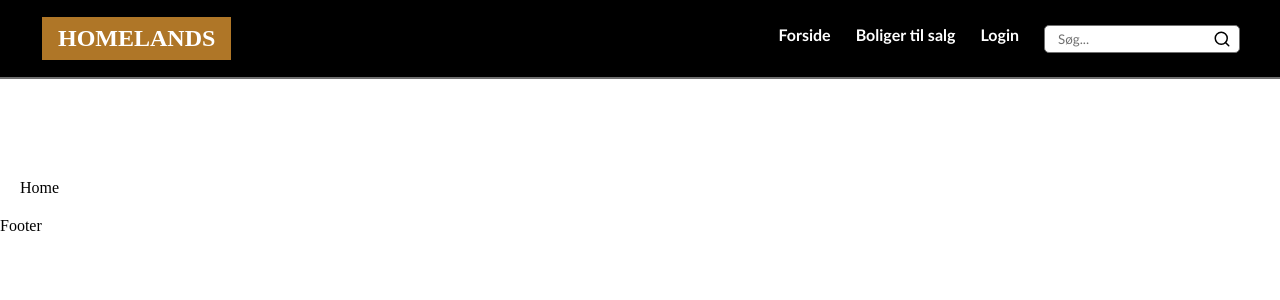
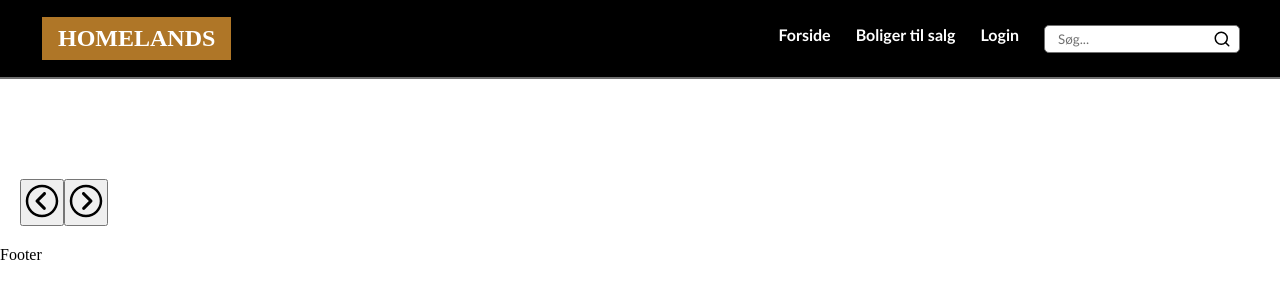
Before and after one commit to gllmsb/Homelands-opgave, a React (Vite) app in the folder homelands/: page / in a window 1280 px wide. Shown: the top 300 px of the page. Built offline with nearby package versions, Linux system fonts and the light colour scheme; a web font is replaced by a local one.

Commit message:
Slideshow without design

```diff
--- /dev/null
+++ b/homelands/src/components/Slideshow/Slideshow.jsx
@@ -0,0 +1,56 @@
+import React, { useState, useEffect } from "react";
+import styles from "./Slideshow.module.scss";
+import { IoIosArrowDropright, IoIosArrowDropleft } from "react-icons/io";
+
+// Importing images
+import HeaderImage1 from "../../assets/header.png";
+import HeaderImage2 from "../../assets/header.png";
+import HeaderImage3 from "../../assets/header.png";
+
+export const Slideshow = () => {
+  const images = [HeaderImage1, HeaderImage2, HeaderImage3];
+
+  const [currentIndex, setCurrentIndex] = useState(0);
+
+  // Function to go to the next slide
+  const nextSlide = () => {
+    setCurrentIndex((prevIndex) => (prevIndex + 1) % images.length);
+  };
+
+  // Function to go to the previous slide
+  const prevSlide = () => {
+    setCurrentIndex((prevIndex) =>
+      prevIndex === 0 ? images.length - 1 : prevIndex - 1
+    );
+  };
+
+  // Auto-play the slideshow every 7 seconds
+  useEffect(() => {
+    const interval = setInterval(nextSlide, 7000); // Change every 7 seconds
+    return () => clearInterval(interval); // Cleanup to avoid memory leaks
+  }, []);
+
+  return (
+    <div className={styles.slideshow}>
+      <div className={styles.slides}>
+        {images.map((image, index) => (
+          <div
+            key={index}
+            className={`${styles.slide} ${
+              index === currentIndex ? styles.active : ""
+            }`}
+            style={{ backgroundImage: `url(${image})` }}
+          />
+        ))}
+      </div>
+
+      {/* Navigation Arrows */}
+      <button className={styles.prev} onClick={prevSlide}>
+        <IoIosArrowDropleft size={40} />
+      </button>
+      <button className={styles.next} onClick={nextSlide}>
+        <IoIosArrowDropright size={40} />
+      </button>
+    </div>
+  );
+};
--- a/homelands/src/pages/Home.jsx
+++ b/homelands/src/pages/Home.jsx
@@ -1,7 +1,11 @@
 import React from 'react'
+import { Slideshow } from '../components/Slideshow/Slideshow'
+
 
 export const Home = () => {
   return (
-    <div>Home</div>
+    <>
+      <Slideshow />
+    </>
   )
 }
```
Also changed, not shown: homelands/src/assets/header.png (added), homelands/src/components/Slideshow/Slideshow.module.scss (added).
